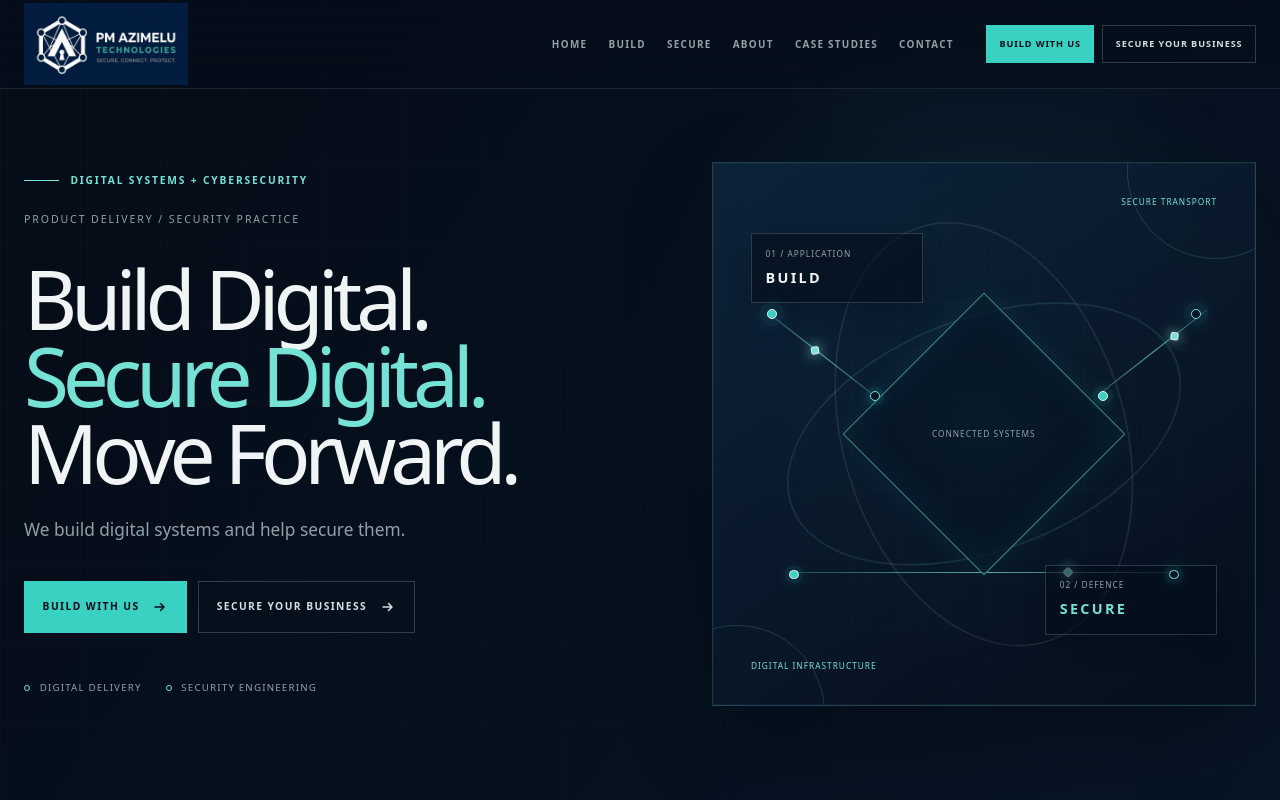
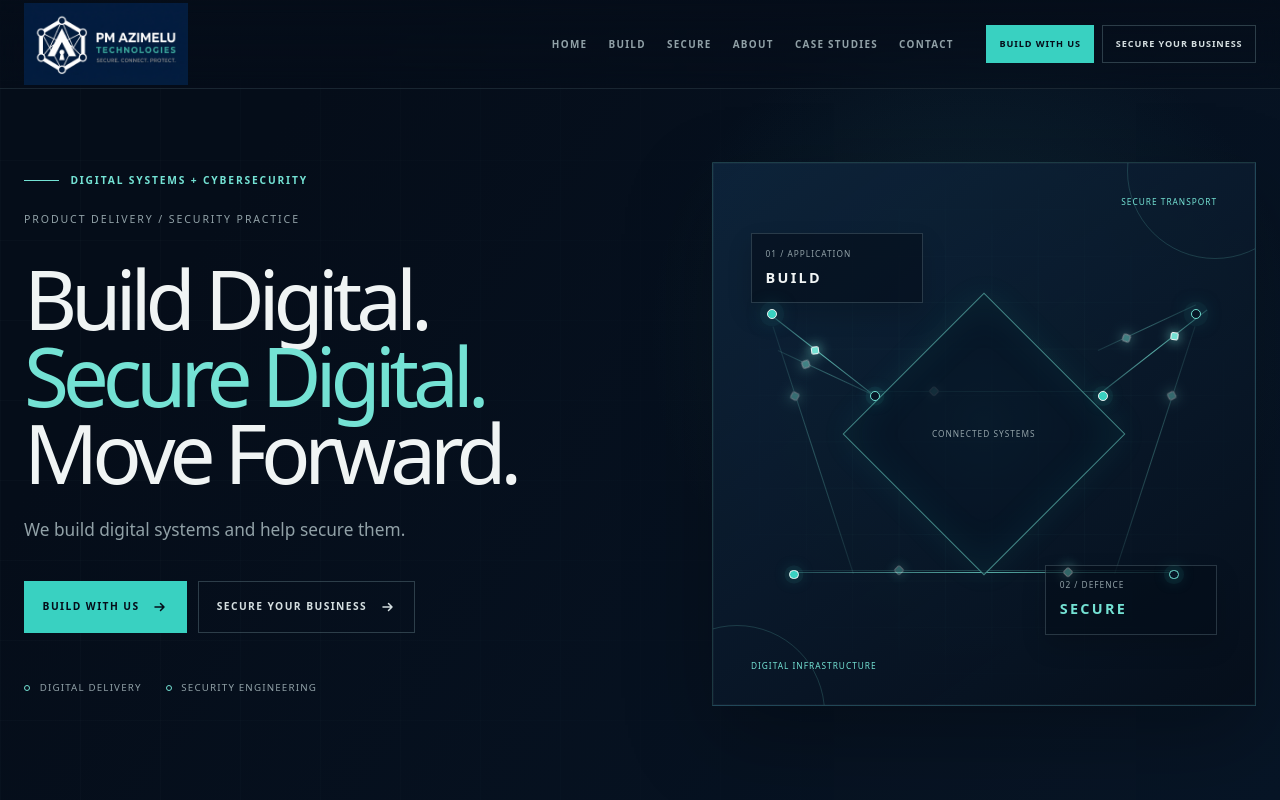
Before and after one commit to cyberazimelu/cyberazimelu, a Next.js app in the folder website/: page / in a window 1280 px wide. Shown: the top 800 px of the page. Built offline with nearby package versions, Linux system fonts and the light colour scheme; no server answers.

Commit message:
Harden website security and refine site design

```diff
--- a/website/next.config.ts
+++ b/website/next.config.ts
@@ -1,12 +1,41 @@
 import type { NextConfig } from "next";
 
 const securityHeaders = [
-  { key: "X-Content-Type-Options", value: "nosniff" },
-  { key: "Referrer-Policy", value: "strict-origin-when-cross-origin" },
-  { key: "Permissions-Policy", value: "camera=(), microphone=(), geolocation=()" },
-  { key: "X-Frame-Options", value: "SAMEORIGIN" },
+  {
+    key: "X-Content-Type-Options",
+    value: "nosniff",
+  },
+  {
+    key: "Referrer-Policy",
+    value: "strict-origin-when-cross-origin",
+  },
+  {
+    key: "Permissions-Policy",
+    value: "camera=(), microphone=(), geolocation=()",
+  },
+  {
+    key: "X-Frame-Options",
+    value: "SAMEORIGIN",
+  },
+  {
+    key: "Content-Security-Policy",
+    value:
+      "default-src 'self'; script-src 'self' 'unsafe-inline' 'unsafe-eval'; style-src 'self' 'unsafe-inline'; img-src 'self' data: blob:; font-src 'self' data:; connect-src 'self'; frame-ancestors 'self'; base-uri 'self'; form-action 'self' mailto:;",
+  },
 ];
 
-const nextConfig: NextConfig = { poweredByHeader: false, reactStrictMode: true, async headers() { return [{ source: "/(.*)", headers: securityHeaders }]; } };
+const nextConfig: NextConfig = {
+  poweredByHeader: false,
+  reactStrictMode: true,
+
+  async headers() {
+    return [
+      {
+        source: "/(.*)",
+        headers: securityHeaders,
+      },
+    ];
+  },
+};
 
 export default nextConfig;
--- a/website/src/app/about/page.tsx
+++ b/website/src/app/about/page.tsx
@@ -18,7 +18,7 @@ const focusAreas = [
 export default function AboutPage() {
   return (
     <main className="min-h-screen bg-[#06111f] text-white">
-      <section className="mx-auto max-w-7xl px-6 pb-20 pt-20 sm:px-10 lg:px-12">
+      <section className="mx-auto max-w-7xl px-6 pb-20 pt-28 sm:px-10 lg:px-12">
         <div className="max-w-4xl">
           <p className="mb-5 text-sm font-semibold uppercase tracking-[0.28em] text-[#00b3a6]">
             ABOUT
--- a/website/src/app/build/page.tsx
+++ b/website/src/app/build/page.tsx
@@ -31,7 +31,7 @@ const buildServices = [
 export default function BuildPage() {
   return (
     <main className="min-h-screen bg-[#06111f] text-white">
-      <section className="mx-auto max-w-7xl px-6 pb-20 pt-20 sm:px-10 lg:px-12">
+      <section className="mx-auto max-w-7xl px-6 pb-20 pt-28 sm:px-10 lg:px-12">
         <div className="max-w-4xl">
           <p className="mb-5 text-sm font-semibold uppercase tracking-[0.28em] text-[#00b3a6]">
             BUILD
--- a/website/src/app/case-studies/page.tsx
+++ b/website/src/app/case-studies/page.tsx
@@ -19,7 +19,7 @@ const caseStudies = [
 export default function CaseStudiesPage() {
   return (
     <main className="min-h-screen bg-[#06111f] text-white">
-      <section className="mx-auto max-w-7xl px-6 pb-20 pt-20 sm:px-10 lg:px-12">
+      <section className="mx-auto max-w-7xl px-6 pb-20 pt-28 sm:px-10 lg:px-12">
         <div className="max-w-4xl">
           <p className="mb-5 text-sm font-semibold uppercase tracking-[0.28em] text-[#00b3a6]">
             CASE STUDIES
--- a/website/src/app/contact/page.tsx
+++ b/website/src/app/contact/page.tsx
@@ -16,7 +16,7 @@ const enquiryTypes = [
 export default function ContactPage() {
   return (
     <main className="min-h-screen bg-[#06111f] text-white">
-      <section className="mx-auto max-w-7xl px-6 pb-20 pt-20 sm:px-10 lg:px-12">
+      <section className="mx-auto max-w-7xl px-6 pb-20 pt-28 sm:px-10 lg:px-12">
         <div className="max-w-4xl">
           <p className="mb-5 text-sm font-semibold uppercase tracking-[0.28em] text-[#00b3a6]">
             CONTACT
--- a/website/src/app/globals.css
+++ b/website/src/app/globals.css
@@ -127,7 +127,7 @@ main {
   display: flex;
   align-items: center;
   gap: clamp(0.8rem, 1.65vw, 1.65rem);
-  min-width: 0;
+  min-width: max-content;
   margin-left: auto;
 }
 
@@ -557,7 +557,53 @@ p {
   width: 71.2%;
   transform: rotate(0);
 }
-
+.network-link-adjacent-one {
+  top: 34.5%;
+  left: 12%;
+  width: 20%;
+  transform: rotate(25deg);
+  opacity: 0.5;
+}
+
+.network-link-adjacent-two {
+  top: 42%;
+  left: 29%;
+  width: 42%;
+  transform: rotate(0);
+  opacity: 0.5;
+}
+
+.network-link-adjacent-three {
+  top: 34.5%;
+  left: 71%;
+  width: 20%;
+  transform: rotate(-25deg);
+  opacity: 0.5;
+}
+
+.network-link-adjacent-four {
+  top: 30%;
+  left: 11%;
+  width: 48%;
+  transform: rotate(72deg);
+  opacity: 0.4;
+}
+
+.network-link-adjacent-five {
+  top: 30%;
+  left: 89%;
+  width: 48%;
+  transform: rotate(108deg);
+  opacity: 0.4;
+}
+
+.network-link-adjacent-six {
+  top: 75%;
+  left: 14%;
+  width: 72%;
+  transform: rotate(0);
+  opacity: 0.35;
+}
 .system-card {
   position: absolute;
   z-index: 2;
--- a/website/src/app/page.tsx
+++ b/website/src/app/page.tsx
@@ -55,11 +55,15 @@ export default function Home() {
             </div>
             <div className="hero-visual" aria-hidden="true">
               <div className="infrastructure-grid" />
-              <div className="network-ring network-ring-one" />
-              <div className="network-ring network-ring-two" />
               <div className="network-link network-link-one" />
               <div className="network-link network-link-two" />
               <div className="network-link network-link-three" />
+              <div className="network-link network-link-adjacent-one" />
+              <div className="network-link network-link-adjacent-two" />
+              <div className="network-link network-link-adjacent-three" />
+              <div className="network-link network-link-adjacent-four" />
+              <div className="network-link network-link-adjacent-five" />
+              <div className="network-link network-link-adjacent-six" />
               <div className="system-card system-card-build"><span>01 / APPLICATION</span><strong>BUILD</strong></div>
               <div className="system-card system-card-secure"><span>02 / DEFENCE</span><strong>SECURE</strong></div>
               <div className="network-core"><span>CONNECTED SYSTEMS</span></div>
--- a/website/src/app/secure/page.tsx
+++ b/website/src/app/secure/page.tsx
@@ -36,7 +36,7 @@ const securityServices = [
 export default function SecurePage() {
   return (
     <main className="min-h-screen bg-[#06111f] text-white">
-      <section className="mx-auto max-w-7xl px-6 pb-20 pt-20 sm:px-10 lg:px-12">
+      <section className="mx-auto max-w-7xl px-6 pb-20 pt-28 sm:px-10 lg:px-12">
         <div className="max-w-4xl">
           <p className="mb-5 text-sm font-semibold uppercase tracking-[0.28em] text-[#00b3a6]">
             SECURE
```
